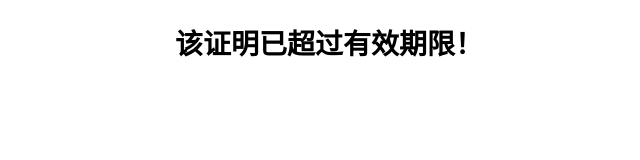
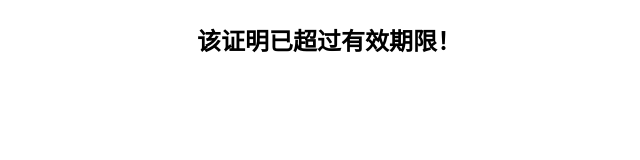
Before and after one commit to gjkfhvjydgfyhikkhutk/-, a plain HTML site: page index.html in a window 1280 px wide. Shown: the whole page, without its empty margins (311-951 px from the left). Drawn offline with Linux system fonts and the light colour scheme.

Commit message:
Update index.html

```diff
--- a/index.html
+++ b/index.html
@@ -4,45 +4,31 @@
     <meta charset="UTF-8">
     <meta name="viewport" content="width=device-width, initial-scale=1">
     <title>扫码结果</title>
-
     <style>
-        /* 去除默认边距 */
         * {
             margin: 0;
             padding: 0;
             box-sizing: border-box;
         }
-
         body {
             background: #ffffff;
             font-family: -apple-system, BlinkMacSystemFont, "Microsoft YaHei", sans-serif;
-
-            /* 水平居中 */
             display: flex;
             justify-content: center;
-
-            /* 内容放在顶部 */
             align-items: flex-start;
-
-            /* 与顶部留一点距离 */
             padding-top: 30px;
-
             min-height: 100vh;
         }
-
         h1 {
-            color: #000000;      /* 黑色 */
-            font-size: 28px;
+            color: #000000;
+            font-size: 24px;   /* 改成了 24px */
             font-weight: bold;
             text-align: center;
             line-height: 1;
         }
     </style>
 </head>
-
 <body>
-
-<h1>该证明已超过有效期限！</h1>
-
+    <h1>该证明已超过有效期限！</h1>
 </body>
 </html>
```
